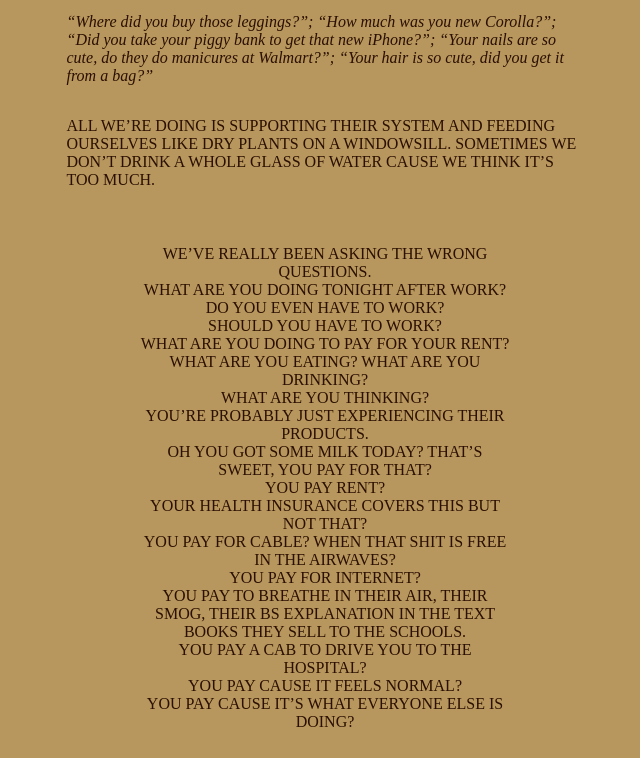
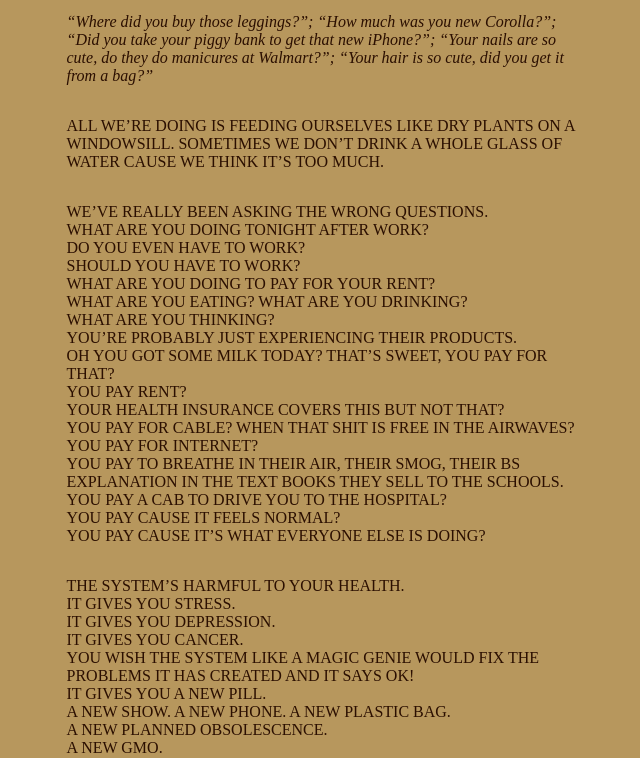
Before and after one commit to runtimeperformer/pfjokes, a plain HTML site: page a.html in a window 1280 px wide. Shown: the part 283-1041 px from the top of the page, without its empty margins (315-955 px from the left). Drawn offline with Linux system fonts and the light colour scheme.

Commit message:
Update a.html

```diff
--- a/a.html
+++ b/a.html
@@ -29,10 +29,9 @@
       <i>“Your hair is so cute, did you get it from a bag?”</i>
     </p>
     <p>
-      ALL WE’RE DOING IS SUPPORTING THEIR SYSTEM AND FEEDING OURSELVES LIKE DRY PLANTS ON A WINDOWSILL.
+      ALL WE’RE DOING IS FEEDING OURSELVES LIKE DRY PLANTS ON A WINDOWSILL.
       SOMETIMES WE DON’T DRINK A WHOLE GLASS OF WATER CAUSE WE THINK IT’S TOO MUCH.
     </p>
-   <div class="center-wrap-all">
     <p>
       WE’VE REALLY BEEN ASKING THE WRONG QUESTIONS.<br>
       WHAT ARE YOU DOING TONIGHT AFTER WORK? <br>
@@ -72,9 +71,8 @@
       YOU’RE SO NUMB. <br><br>
       YOU DON’T LIKE TO LOOK AT THE SOLUTIONS THAT EXIST BEYOND THE SYSTEM.
     </p>
-  </div>
-
-
+   </div>
+    <div class="center-wrap-all">
     AFFINITIVE
     <p>
       何度だって、<br>
```
